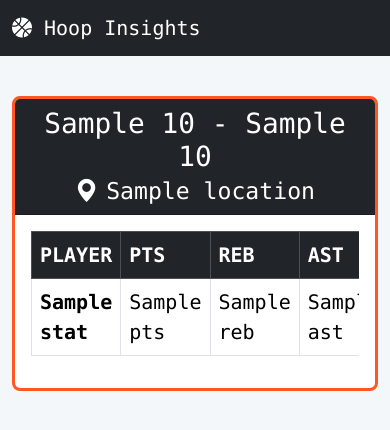
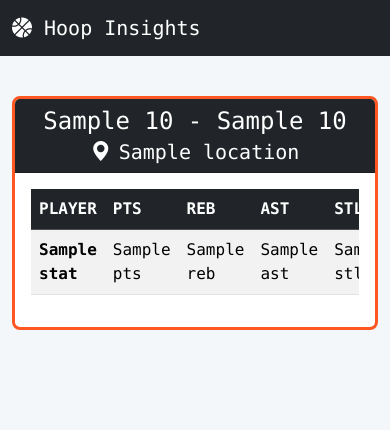
Before and after one commit to raffaelepeluso/hoop-insights, a Flask app: template templates/game.html in a window 390 px wide. Shown: the top 430 px of the page. Run offline with Flask 3, Linux system fonts and the light colour scheme; the template is opened without the code that fills it: most values are stand-ins (such as "Sample title", 1, 10 or a date in 2020).

Commit message:
added responsive style

```diff
--- a/static/styles.css
+++ b/static/styles.css
@@ -1,26 +1,58 @@
 body {
   font-family: "Consolas", monospace;
-  font-size: 20px;
+  font-size: clamp(1rem, 2vw, 1.4rem); /* Leggermente più grande */
   background-color: #f4f7fa;
   color: #333;
   margin: 0;
   padding: 0;
 }
 
-.card.border-warning {
-  border: 3px solid #ff5722 !important; /* Colore del bordo */
-  border-radius: 8px; /* Angoli arrotondati */
+h1 {
+  font-size: clamp(1.75rem, 3.5vw, 2.5rem);
 }
 
-/* Aggiungere uno stile per i link all'interno della card */
+h2 {
+  font-size: clamp(1.5rem, 3vw, 2.2rem);
+}
+
+h3 {
+  font-size: clamp(1.25rem, 2.5vw, 1.8rem);
+}
+
+.card {
+  max-width: 100%;
+  margin: auto;
+}
+
+.card-body {
+  max-height: clamp(200px, 50vh, 600px);
+  overflow-y: auto;
+}
+
+.card.border-warning {
+  border: 3px solid #ff5722 !important;
+  border-radius: 8px;
+}
+
 .card a {
-  color: black; /* Colore del link arancione */
-  text-decoration: none; /* Rimuove la sottolineatura */
-  font-weight: bold; /* Grassetto per i link */
-  transition: color 0.1s ease; /* Effetto di transizione per il colore */
+  color: black;
+  text-decoration: none;
+  font-weight: bold;
+  transition: color 0.1s ease;
 }
 
 .card a:hover {
-  color: #ff5722; /* Colore più scuro al passaggio del mouse */
-  text-decoration: underline; /* Aggiunge la sottolineatura al passaggio del mouse */
+  color: #ff5722;
+  text-decoration: underline;
 }
+
+.table-responsive {
+  overflow-x: auto;
+  display: block;
+  max-width: 100%;
+}
+
+.table {
+  width: 100%;
+  table-layout: auto;
+}
--- a/templates/game.html
+++ b/templates/game.html
@@ -1,17 +1,17 @@
 {% extends "base.html" %} {% block content %}
 <div class="card border-warning mt-3">
   <div class="card-header bg-dark text-white">
-    <h1 class="card-title text-center">
+    <h2 class="card-title text-center">
       {{ game.home_team }} {{ game.home_score }} - {{ game.away_team }} {{
       game.away_score }}
-    </h1>
+    </h2>
     <h3 class="card-subtitle text-center">
       <i class="bi bi-geo-alt-fill me-2"></i>{{ game.location }}
     </h3>
   </div>
-  <div class="card-body" style="max-height: 400px; overflow-y: auto">
+  <div class="card-body">
     <div class="table-responsive">
-      <table class="table table-bordered">
+      <table class="table table-striped">
         <thead class="table-dark">
           <tr>
             <th>PLAYER</th>
--- a/templates/home.html
+++ b/templates/home.html
@@ -6,7 +6,7 @@
       <div class="card-header bg-dark text-light text-center">
         <h2>Games</h2>
       </div>
-      <div class="card-body" style="max-height: 400px; overflow-y: auto">
+      <div class="card-body">
         <ul class="list-group">
           {% for game in games %}
           <li class="list-group-item">
@@ -27,10 +27,10 @@
   <!-- Box Players -->
   <div class="col-md-6">
     <div class="card border-warning">
-      <div class="card-header bg-dark text-white text-center">
+      <div class="card-header bg-dark text-light text-center">
         <h2>Players</h2>
       </div>
-      <div class="card-body" style="max-height: 400px; overflow-y: auto">
+      <div class="card-body">
         <ul class="list-group">
           {% for player in players %}
           <li class="list-group-item">
--- a/templates/player.html
+++ b/templates/player.html
@@ -1,10 +1,11 @@
 {% extends "base.html" %} {% block content %}
 <div class="card border-warning mt-3">
   <div class="card-header bg-dark text-white text-center">
-    <h1>#{{ player['jersey'] }} {{ player['name'] }}</h1>
+    <h2>#{{ player['jersey'] }} {{ player['name'] }}</h2>
   </div>
   <div class="card-body">
-    <table class="table table-bordered">
+    <div class="table-responsive">
+      <table class="table table-striped">
         <thead class="table-dark">
           <tr>
             <th>POSITION</th>
@@ -30,4 +31,5 @@
       </table>
     </div>
   </div>
+</div>
 {% endblock %}
```
Lines whose indentation alone changed are shown as unchanged.
